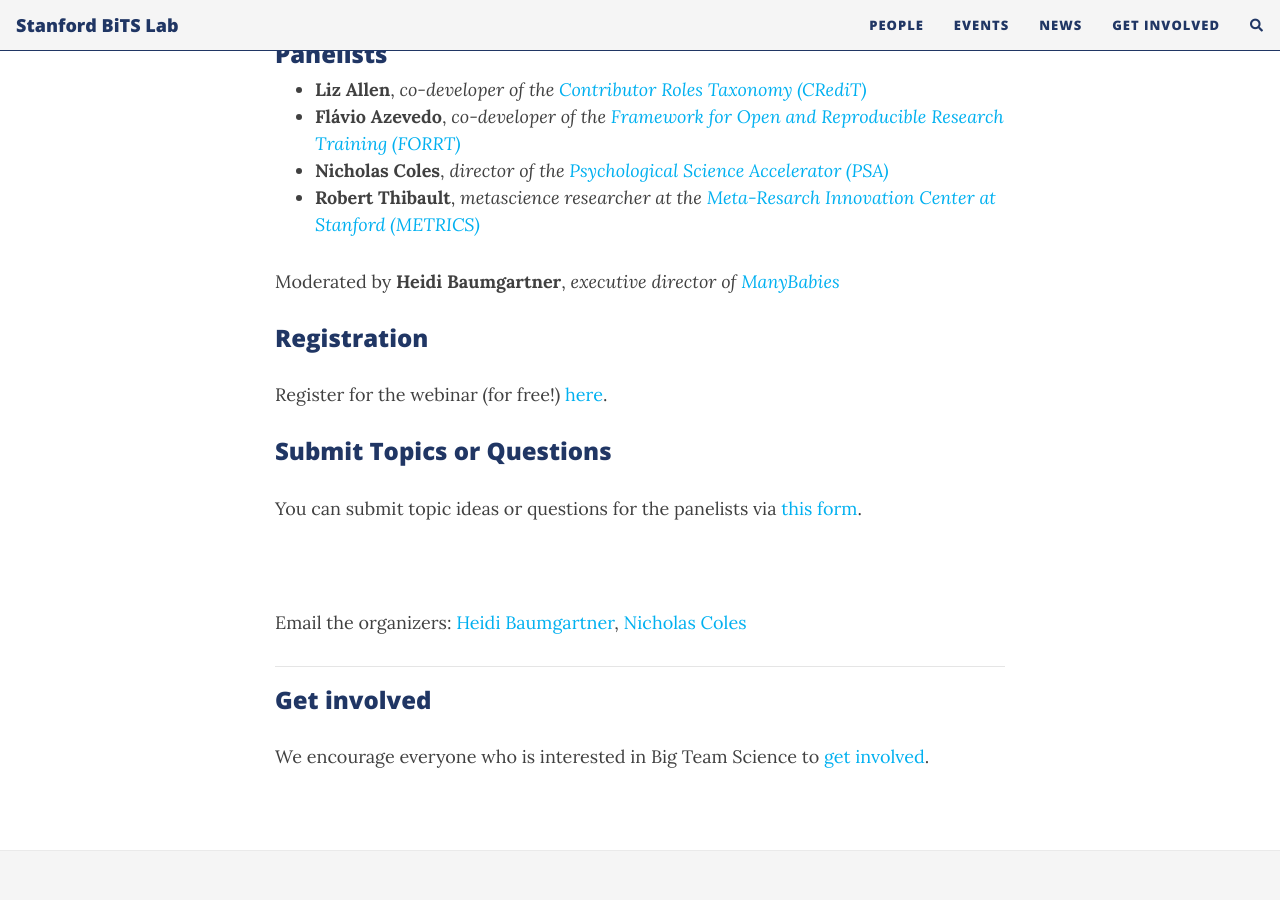
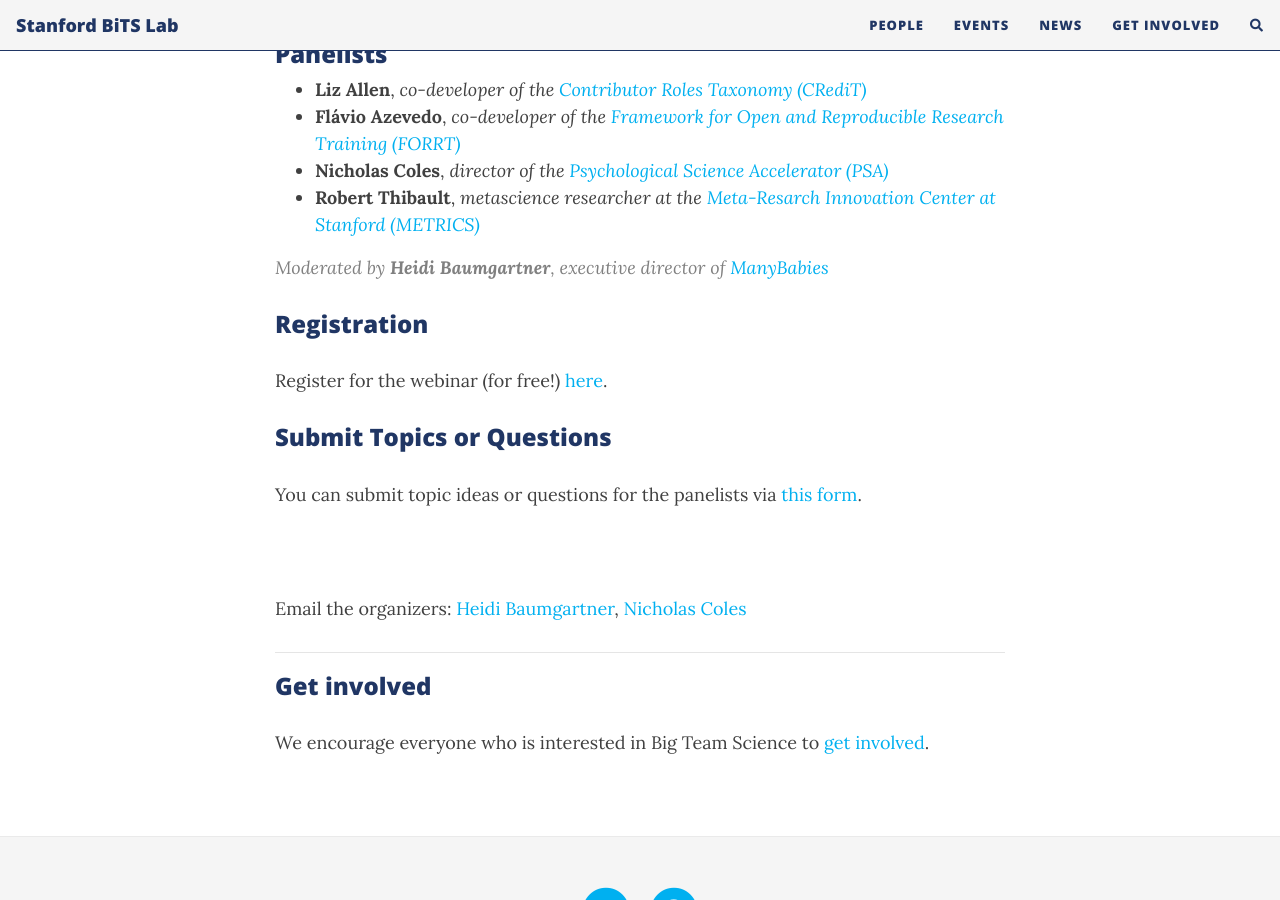
Before and after one commit to heidibaum/bigteamsciencelab.github.io, a Jekyll site: the page built from events.md, in a window 1280 px wide and 900 px high, scrolled down 1064 px. Built offline with Jekyll 4.4.1, drawn with Linux system fonts in a browser that asks for light colours; nearby versions of some CDN libraries; comment, search, counter and statistics services are not loaded.

```diff
--- a/events.md
+++ b/events.md
@@ -19,7 +19,7 @@ The rise of big team science (Coles et al. 2022) has vitalized conversations abo
 * **Nicholas Coles**, *director of the [Psychological Science Accelerator (PSA)](https://psysciacc.org/)*
 * **Robert Thibault**, *metascience researcher at the [Meta-Resarch Innovation Center at Stanford (METRICS)](https://metrics.stanford.edu/)*
 
-Moderated by **Heidi Baumgartner**, *executive director of [ManyBabies](manybabies.github.io)*
+> Moderated by **Heidi Baumgartner**, *executive director of [ManyBabies](manybabies.github.io)*
 
 ### Registration
 
```
